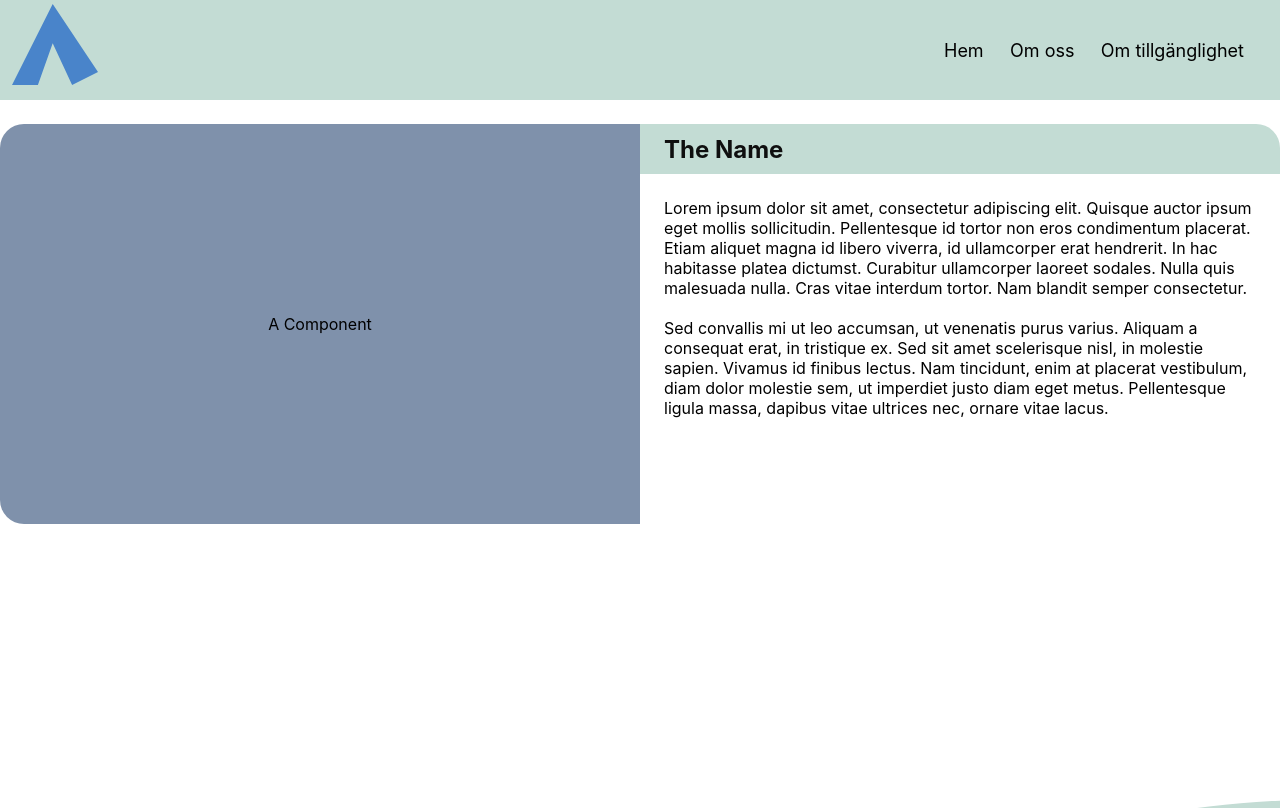
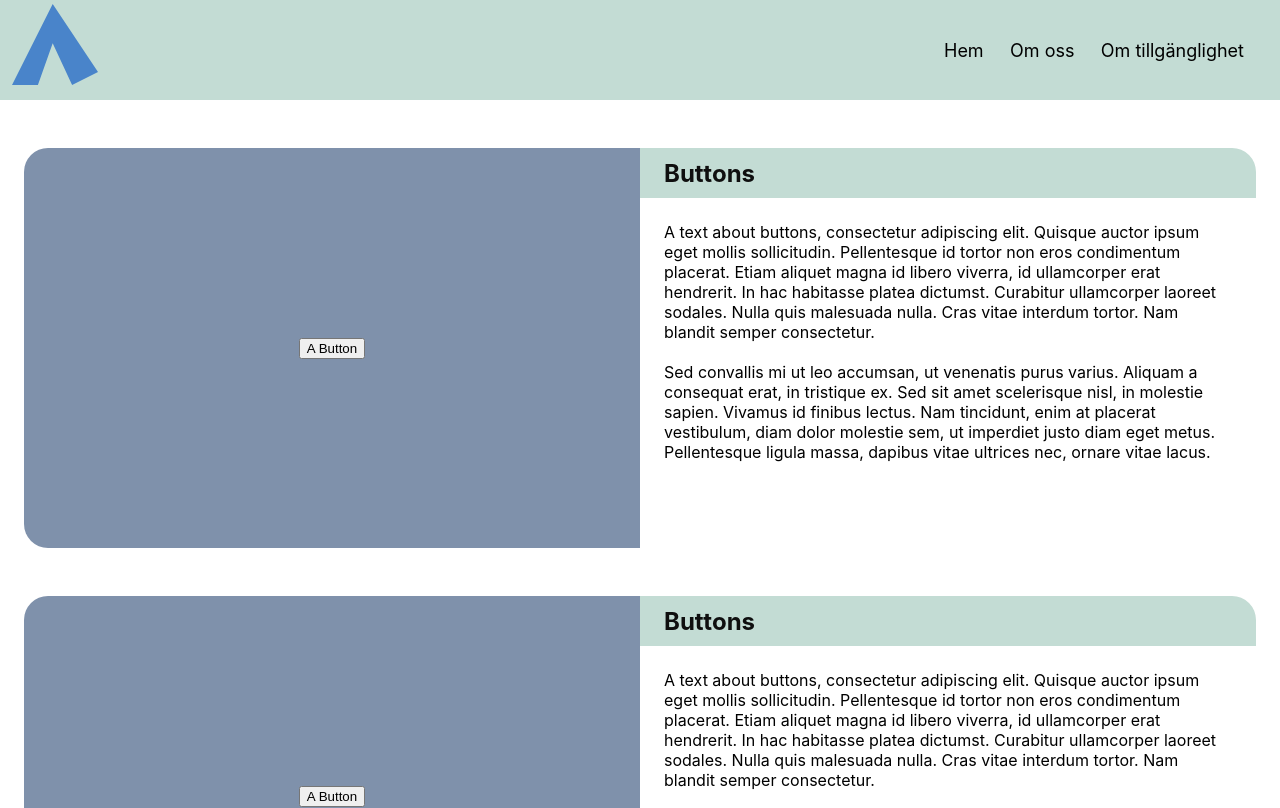
Before and after one commit to h-emma/x-work, a Next.js app: page / in a window 1280 px wide. Shown: the top 808 px of the page. Built offline with nearby package versions, Linux system fonts and the light colour scheme.

Commit message:
Add ButtonItem. Footer stays in place. Home styled

```diff
--- a/components/Footer/Footer.module.sass
+++ b/components/Footer/Footer.module.sass
@@ -1,9 +1,7 @@
 @import 'styles/colors'
 @import 'styles/screenSize'
 .footer
-    bottom: 0
     width: 100%
-    position: absolute
 .backgrund
     height: 654px
     width: 100%
--- /dev/null
+++ b/components/Footer/Items/ButtonItem/ButtonItem.jsx
@@ -0,0 +1,11 @@
+import ItemCard from "../../../ItemCard/ItemCard";
+import styles from "./ButtonItem.module.sass";
+import ButtonItemText from "./ButtonItemText";
+
+export default function ButtonItem() {
+  return (
+    <ItemCard name="Buttons" text={<ButtonItemText />}>
+      <button>A Button</button>
+    </ItemCard>
+  );
+}
--- /dev/null
+++ b/components/Footer/Items/ButtonItem/ButtonItemText.jsx
@@ -0,0 +1,16 @@
+export default function ButtonItemText() {
+  return (
+    <p>
+      A text about buttons, consectetur adipiscing elit. Quisque auctor ipsum eget mollis sollicitudin. Pellentesque id
+      tortor non eros condimentum placerat. Etiam aliquet magna id libero viverra, id ullamcorper erat hendrerit. In hac
+      habitasse platea dictumst. Curabitur ullamcorper laoreet sodales. Nulla quis malesuada nulla. Cras vitae interdum
+      tortor. Nam blandit semper consectetur.
+      <br />
+      <br />
+      Sed convallis mi ut leo accumsan, ut venenatis purus varius. Aliquam a consequat erat, in tristique ex. Sed sit
+      amet scelerisque nisl, in molestie sapien. Vivamus id finibus lectus. Nam tincidunt, enim at placerat vestibulum,
+      diam dolor molestie sem, ut imperdiet justo diam eget metus. Pellentesque ligula massa, dapibus vitae ultrices
+      nec, ornare vitae lacus.
+    </p>
+  );
+}
--- a/components/ComponentCard/ComponentCard.jsx
+++ b/components/ItemCard/ItemCard.jsx
@@ -1,6 +1,6 @@
-import styles from "./ComponentCard.module.sass";
+import styles from "./ItemCard.module.sass";
 
-export default function ComponentCard(props) {
+export default function ItemCard(props) {
   return (
     <section className={styles.card}>
       <div className={styles.infoContainer}>
--- a/pages/index.js
+++ b/pages/index.js
@@ -2,8 +2,9 @@ import Head from "next/head";
 import Image from "next/image";
 import Navbar from "../components/Navbar/Navbar";
 import Footer from "../components/Footer/Footer";
-import ComponentCard from "../components/ComponentCard/ComponentCard";
 import ScrollToTopButton from "../components/ScrollToTopButton/ScrollToTopButton";
+import ButtonItem from "../components/Footer/Items/ButtonItem/ButtonItem";
+import styles from "../styles/Home.module.sass";
 
 export default function Home() {
   return (
@@ -17,26 +18,12 @@ export default function Home() {
 
       <ScrollToTopButton></ScrollToTopButton>
 
-      <main>
-        <ComponentCard
-          name="The Name"
-          text={
-            <p>
-              Lorem ipsum dolor sit amet, consectetur adipiscing elit. Quisque auctor ipsum eget mollis sollicitudin.
-              Pellentesque id tortor non eros condimentum placerat. Etiam aliquet magna id libero viverra, id
-              ullamcorper erat hendrerit. In hac habitasse platea dictumst. Curabitur ullamcorper laoreet sodales. Nulla
-              quis malesuada nulla. Cras vitae interdum tortor. Nam blandit semper consectetur.
-              <br />
-              <br />
-              Sed convallis mi ut leo accumsan, ut venenatis purus varius. Aliquam a consequat erat, in tristique ex.
-              Sed sit amet scelerisque nisl, in molestie sapien. Vivamus id finibus lectus. Nam tincidunt, enim at
-              placerat vestibulum, diam dolor molestie sem, ut imperdiet justo diam eget metus. Pellentesque ligula
-              massa, dapibus vitae ultrices nec, ornare vitae lacus.
-            </p>
-          }
-        >
-          A Component
-        </ComponentCard>
+      <main className={styles.main}>
+        <section className={styles.itemsSection}>
+          <ButtonItem />
+          <ButtonItem />
+          <ButtonItem />
+        </section>
       </main>
 
       <Footer></Footer>
--- /dev/null
+++ b/styles/Home.module.sass
@@ -0,0 +1,10 @@
+
+
+.main
+    flex: 1
+    //https://stackoverflow.com/questions/643879/css-to-make-html-page-footer-stay-at-bottom-of-the-page-with-a-minimum-height-b
+
+.itemsSection
+    display: flex
+    flex-direction: column
+    padding: 24px
--- a/styles/globals.css
+++ b/styles/globals.css
@@ -1,5 +1,8 @@
 html,
 body {
+  min-height: 100vh;
+  display: flex;
+  flex-direction: column;
   padding: 0;
   margin: 0;
   font-family: -apple-system, BlinkMacSystemFont, Segoe UI, Roboto, Oxygen, Ubuntu, Cantarell, Fira Sans, Droid Sans,
```
Also changed, not shown: components/Footer/Footer.jsx (+3 -15 lines), components/Footer/Items/ButtonItem/ButtonItem.module.sass (added), components/ItemCard/ItemCard.module.sass (renamed from components/ComponentCard/ComponentCard.module.sass).
